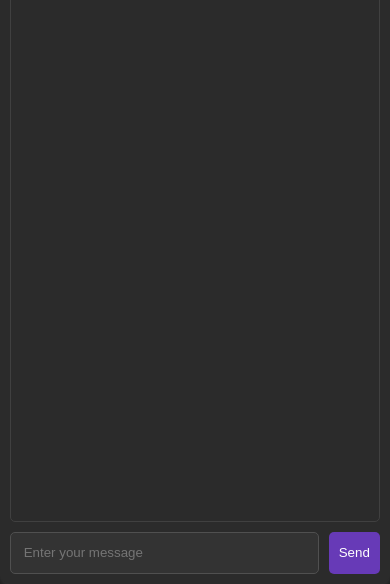
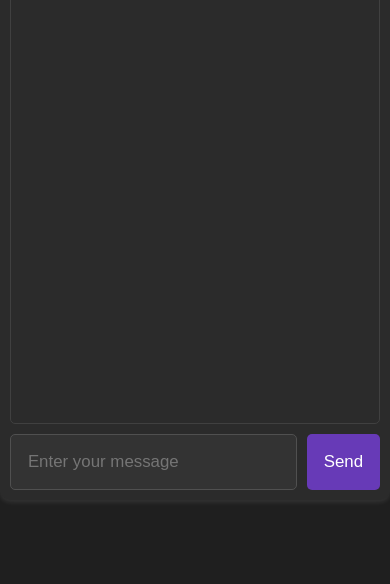
Before and after one commit to pranshupurohit/EmoSculpt, a website: page index.html in a window 390 px wide. Shown: the part 260-844 px from the top of the page. Drawn offline with Linux system fonts and the light colour scheme.

Commit message:
Update index.html

```diff
--- a/index.html
+++ b/index.html
@@ -21,7 +21,7 @@ body {
   padding: 20px;
   box-shadow: 0px 2px 5px rgba(255, 255, 255, 0.1);
   width: 100%;
-  height: 100vh;
+  height: 90vh; /* Reduced height for better visibility on mobile */
   box-sizing: border-box;
   display: flex;
   flex-direction: column;
@@ -76,26 +76,29 @@ h1 {
 
 form {
   display: flex;
+  position: relative; /* Ensure form is positioned relative to the container */
 }
 
 input {
   flex-grow: 1;
   margin-right: 10px;
-  padding: 1.5vh; /* Padding relative to screen height */
+  padding: 1.5vh;
   border: 1px solid #505050;
   border-radius: 5px;
   background-color: #333333;
   color: #FFFFFF;
+  font-size: 2vh;
 }
 
 button {
   background-color: #673AB7;
   color: white;
   border: none;
-  padding: 1.5vh 2vh; /* Padding relative to screen height */
+  padding: 1.5vh 2vh;
   border-radius: 5px;
   cursor: pointer;
   font-weight: 500;
+  font-size: 2vh;
 }
 
 #loader {
@@ -109,11 +112,12 @@ button {
 /* Responsive text size based on screen width */
 @media (max-width: 768px) {
   body {
-    font-size: 1.8vh; /* Adjust font size for smaller screens */
+    font-size: 1.8vh;
   }
 
   #chat-container {
     padding: 15px;
+    height: 85vh; /* Reduce height on smaller screens */
   }
 
   button {
@@ -123,22 +127,27 @@ button {
 
 @media (max-width: 480px) {
   body {
-    font-size: 1.6vh; /* Further adjust font size for small phones */
+    font-size: 1.6vh;
   }
 
   #chat-container {
     padding: 10px;
+    height: 80vh; /* Further reduce height on small screens */
+  }
+
+  input {
+    padding: 2vh; /* Increase padding for input */
   }
 
   button {
-    padding: 1vh 1.2vh;
+    padding: 1.5vh 2vh;
   }
 }
 </style>
 </head>
 <body>
   <div id="chat-container">
-    <img src="https://fileinfo.com/img/ss/sm/jpg_44-2.jpg" alt="EmoSculpt Logo" class="logo">
+    <img src="EmoSculpt.jpg" alt="EmoSculpt Logo" class="logo">
     <div id="chat-history"></div>
     <form id="chat-form">
       <input type="text" id="user-input" placeholder="Enter your message">
@@ -168,7 +177,7 @@ button {
         const data = await response.json();
         const botMessage = data.response;
         chatHistory.innerHTML += `<div class="user-message">${userMessage}</div>`;
-        chatHistory.innerHTML += `<div class="bot-message"><img src="https://fileinfo.com/img/ss/sm/jpg_44-2.jpg" alt="EmoSculpt Logo" class="chat-logo">${botMessage}</div>`; // Logo before message
+        chatHistory.innerHTML += `<div class="bot-message"><img src="EmoSculpt.jpg" alt="EmoSculpt Logo" class="chat-logo">${botMessage}</div>`; // Logo before message
 
         // Scroll to the bottom of the chat history
         chatHistory.scrollTop = chatHistory.scrollHeight;
```
